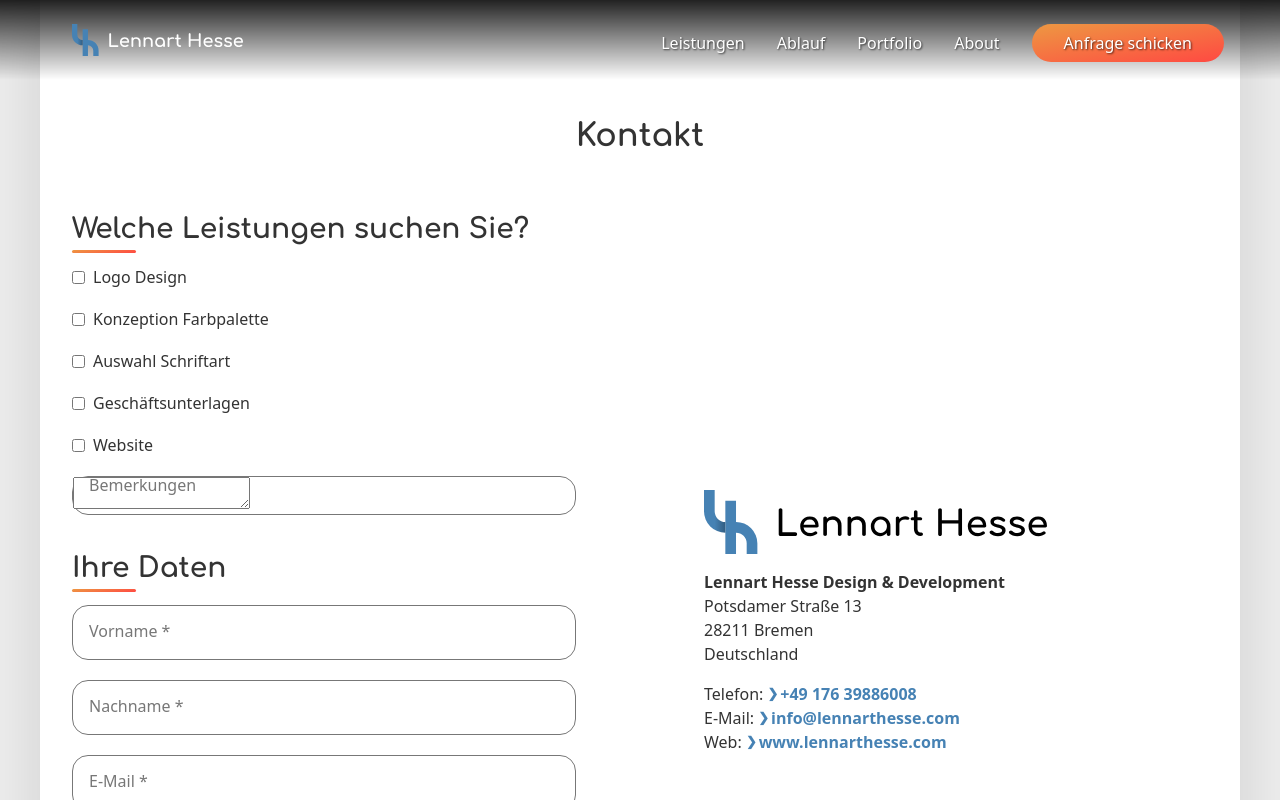
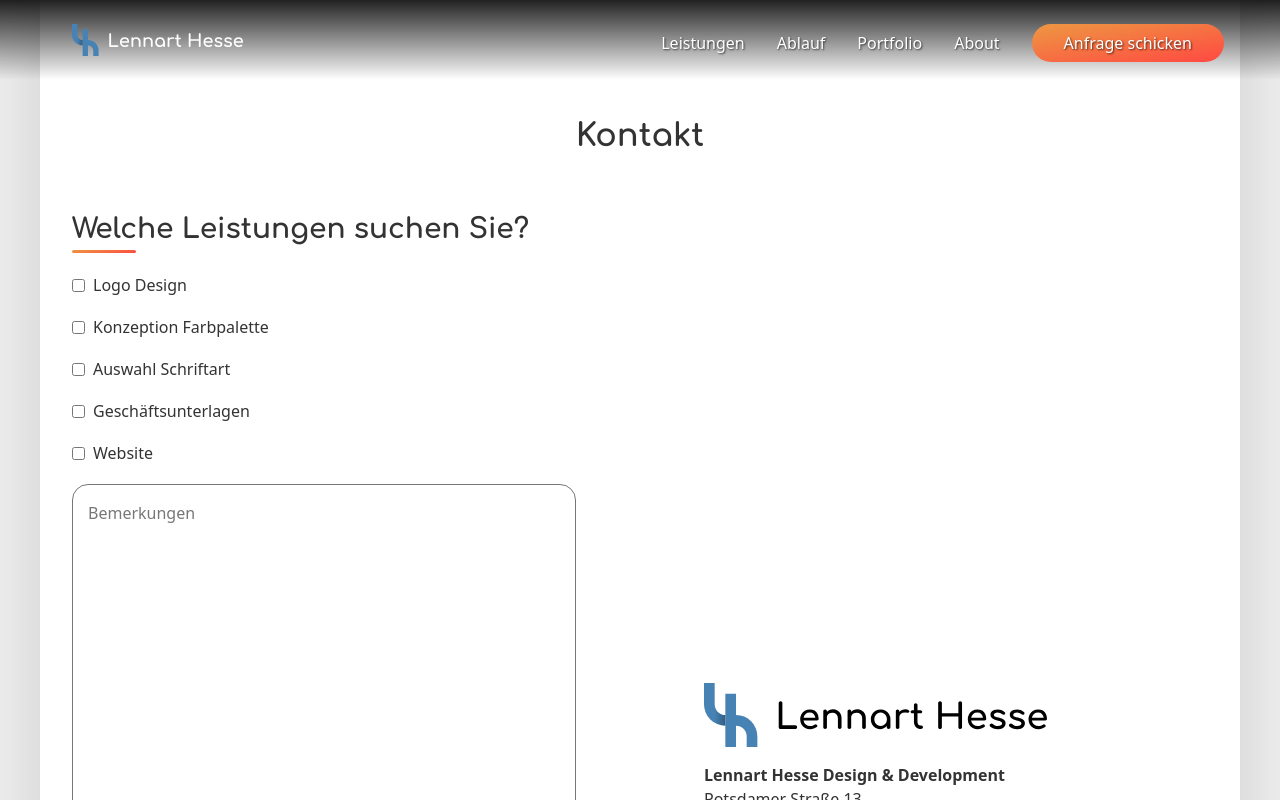
Before and after one commit to lennarthesse/lennarthesse.com, a SvelteKit app: page /kontakt in a window 1280 px wide. Shown: the top 800 px of the page. Built offline with nearby package versions, Linux system fonts and the light colour scheme; some icons are missing.

Commit message:
Added Bemerkungen to contact form

```diff
--- a/src/routes/+page.svelte
+++ b/src/routes/+page.svelte
@@ -73,7 +73,7 @@
 
 <div id="banner" class="bg-primary-dark">
     <section>
-        <h1>{bannerTitle}</h1>
+        <h1>{bannerTitle}<noscript>Design & Development.</noscript> </h1>
         <hr>
         <p>Egal ob Firmenseite oder Portfolio, Logo oder Visitenkarte, hier sind Sie richtig!</p>
         <ScrollHint />
--- a/src/routes/kontakt/+page.svelte
+++ b/src/routes/kontakt/+page.svelte
@@ -30,7 +30,7 @@
                         <label for="website">Website</label>
                     </div>
                     <div class="input-labeled-text">
-                        <textarea name="bemerkungen" id="bemerkungen" placeholder=""></textarea>
+                        <textarea name="bemerkungen" id="bemerkungen" placeholder="" rows="16"></textarea>
                         <label for="bemerkungen">Bemerkungen</label>
                     </div>
                 </fieldset>
--- a/static/styles/styles.css
+++ b/static/styles/styles.css
@@ -65,6 +65,10 @@ h1 {
 h2 {
     font-size: 1.75rem;
     position: relative;
+}
+
+#kontakt h2 {
+    margin-bottom: 0.5rem;
 }
 
 #leistungen h2::after,
@@ -749,41 +753,45 @@ footer .copyright {
 
 #kontakt .input-labeled-text {
     position: relative;
+}
+
+#kontakt .input-labeled-text input,
+#kontakt .input-labeled-text textarea {
+    width: 100%;
+    padding: 1.7rem 1rem 0.5rem 1rem;
+    font-family: inherit;
+    font-size: 1rem;
     border: 1px solid var(--grey);
     border-radius: 1rem;
+    color: var(--dark);
+    background-color: transparent;
 }
 
-#kontakt .input-labeled-text input {
-    width: 100%;
-    padding: 0.5rem 1rem;
-    margin-top: 1.2rem;
-    font-size: 1rem;
-    color: var(--dark);
-    background-color: transparent;
-    border: none;
+#kontakt .input-labeled-text textarea {
+    resize: none;
+    min-height: 10rem;
 }
 
 #kontakt .input-labeled-text label {
     position: absolute;
-    bottom: 1.1rem;
+    top: 1.1rem;
     left: 1rem;
     transition: 0.5s;
     color: var(--grey);
 }
 
-#kontakt .input-labeled-text input:focus {
-    outline: none;
-}
-
-#kontakt .input-labeled-text input:not(:-moz-placeholder-shown) ~ label {
-    bottom: 2rem;
+#kontakt .input-labeled-text input:not(:-moz-placeholder-shown) ~ label, #kontakt .input-labeled-text textarea:not(:-moz-placeholder-shown) ~ label {
+    top: 0.5rem;
     font-size: 0.8rem;
 }
 
 #kontakt .input-labeled-text input:focus ~ label,
 #kontakt .input-labeled-text input:hover ~ label,
-#kontakt .input-labeled-text input:not(:placeholder-shown) ~ label {
-    bottom: 2rem;
+#kontakt .input-labeled-text input:not(:placeholder-shown) ~ label,
+#kontakt .input-labeled-text textarea:focus ~ label,
+#kontakt .input-labeled-text textarea:hover ~ label,
+#kontakt .input-labeled-text textarea:not(:placeholder-shown) ~ label {
+    top: 0.5rem;
     font-size: 0.8rem;
 }
 
--- a/static/styles/stylesIn.css
+++ b/static/styles/stylesIn.css
@@ -65,6 +65,10 @@ h1 {
 h2 {
     font-size: 1.75rem;
     position: relative;
+}
+
+#kontakt h2 {
+    margin-bottom: 0.5rem;
 }
 
 #leistungen h2::after,
@@ -743,36 +747,40 @@ footer .copyright {
 
 #kontakt .input-labeled-text {
     position: relative;
+}
+
+#kontakt .input-labeled-text input,
+#kontakt .input-labeled-text textarea {
+    width: 100%;
+    padding: 1.7rem 1rem 0.5rem 1rem;
+    font-family: inherit;
+    font-size: 1rem;
     border: 1px solid var(--grey);
     border-radius: 1rem;
+    color: var(--dark);
+    background-color: transparent;
 }
 
-#kontakt .input-labeled-text input {
-    width: 100%;
-    padding: 0.5rem 1rem;
-    margin-top: 1.2rem;
-    font-size: 1rem;
-    color: var(--dark);
-    background-color: transparent;
-    border: none;
+#kontakt .input-labeled-text textarea {
+    resize: none;
+    min-height: 10rem;
 }
 
 #kontakt .input-labeled-text label {
     position: absolute;
-    bottom: 1.1rem;
+    top: 1.1rem;
     left: 1rem;
     transition: 0.5s;
     color: var(--grey);
 }
 
-#kontakt .input-labeled-text input:focus {
-    outline: none;
-}
-
 #kontakt .input-labeled-text input:focus ~ label,
 #kontakt .input-labeled-text input:hover ~ label,
-#kontakt .input-labeled-text input:not(:placeholder-shown) ~ label {
-    bottom: 2rem;
+#kontakt .input-labeled-text input:not(:placeholder-shown) ~ label,
+#kontakt .input-labeled-text textarea:focus ~ label,
+#kontakt .input-labeled-text textarea:hover ~ label,
+#kontakt .input-labeled-text textarea:not(:placeholder-shown) ~ label {
+    top: 0.5rem;
     font-size: 0.8rem;
 }
 
```
Also changed, not shown: 1 other file (tests, documents, lock files or other folders).
